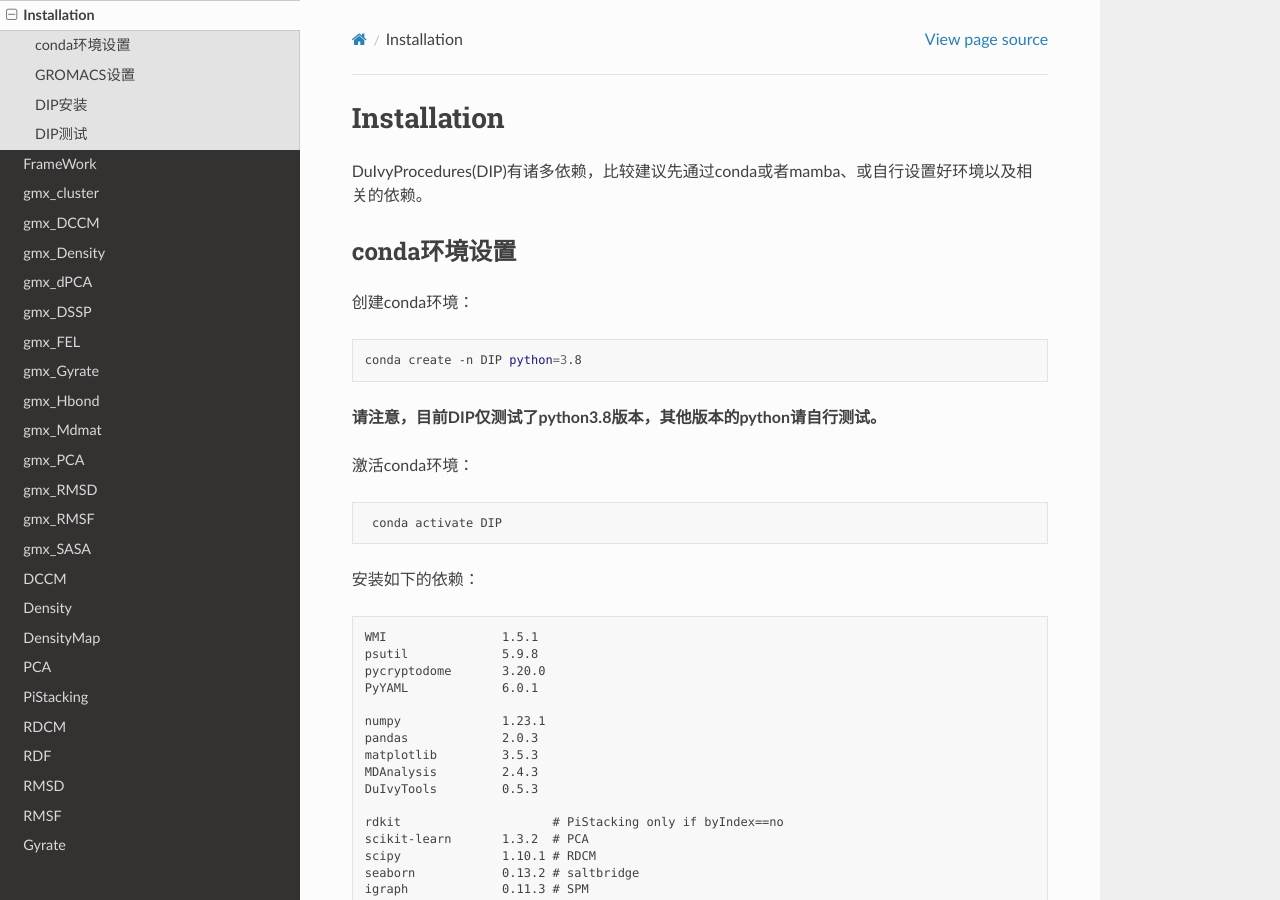
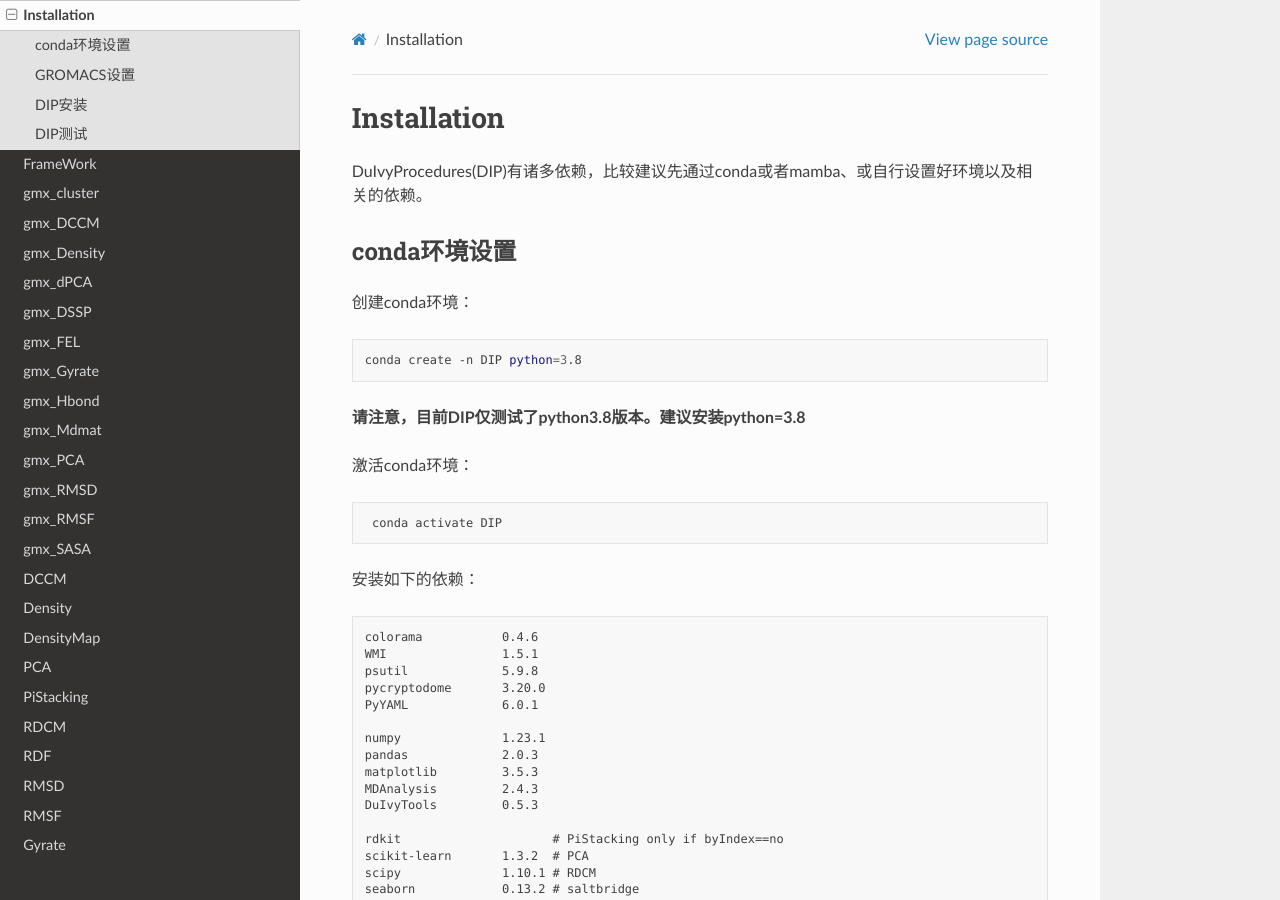
Before and after one commit to CharlesHahn/DuIvyProcedures_Docs, a Sphinx documentation site: the page built from docs/Install.md, in a window 1280 px wide and 900 px high. Built offline with Sphinx 7.4.7 and the Read the Docs theme 2.0.0, drawn with Linux system fonts in a browser that asks for light colours; some of the changed text lies outside the part shown.

Commit message:
update docs

````diff
--- a/docs/Install.md
+++ b/docs/Install.md
@@ -10,7 +10,7 @@ DuIvyProcedures(DIP)有诸多依赖，比较建议先通过conda或者mamba、
 conda create -n DIP python=3.8
 ```
 
-**请注意，目前DIP仅测试了python3.8版本，其他版本的python请自行测试。**
+**请注意，目前DIP仅测试了python3.8版本。建议安装python=3.8**
 
 激活conda环境：
 
@@ -21,6 +21,7 @@ conda create -n DIP python=3.8
 安装如下的依赖：
 
 ```txt
+colorama           0.4.6
 WMI                1.5.1
 psutil             5.9.8
 pycryptodome       3.20.0
@@ -50,7 +52,7 @@ conda install -c conda-forge rdkit
 然后安装其他依赖：
 
 ```bash
-pip install -i https://pypi.tuna.tsinghua.edu.cn/simple WMI psutil pycryptodome PyYAML numpy pandas matplotlib MDAnalysis DuIvyTools scikit-learn scipy seaborn igraph deeptime umap-learn
+pip install -i https://pypi.tuna.tsinghua.edu.cn/simple WMI psutil pycryptodome PyYAML numpy pandas matplotlib MDAnalysis DuIvyTools scikit-learn scipy seaborn igraph deeptime umap-learn pycairo colorama
 ```
 
 ## GROMACS设置
````
Also changed, not shown: other parts of docs/Install.md (+1 -0 lines).
